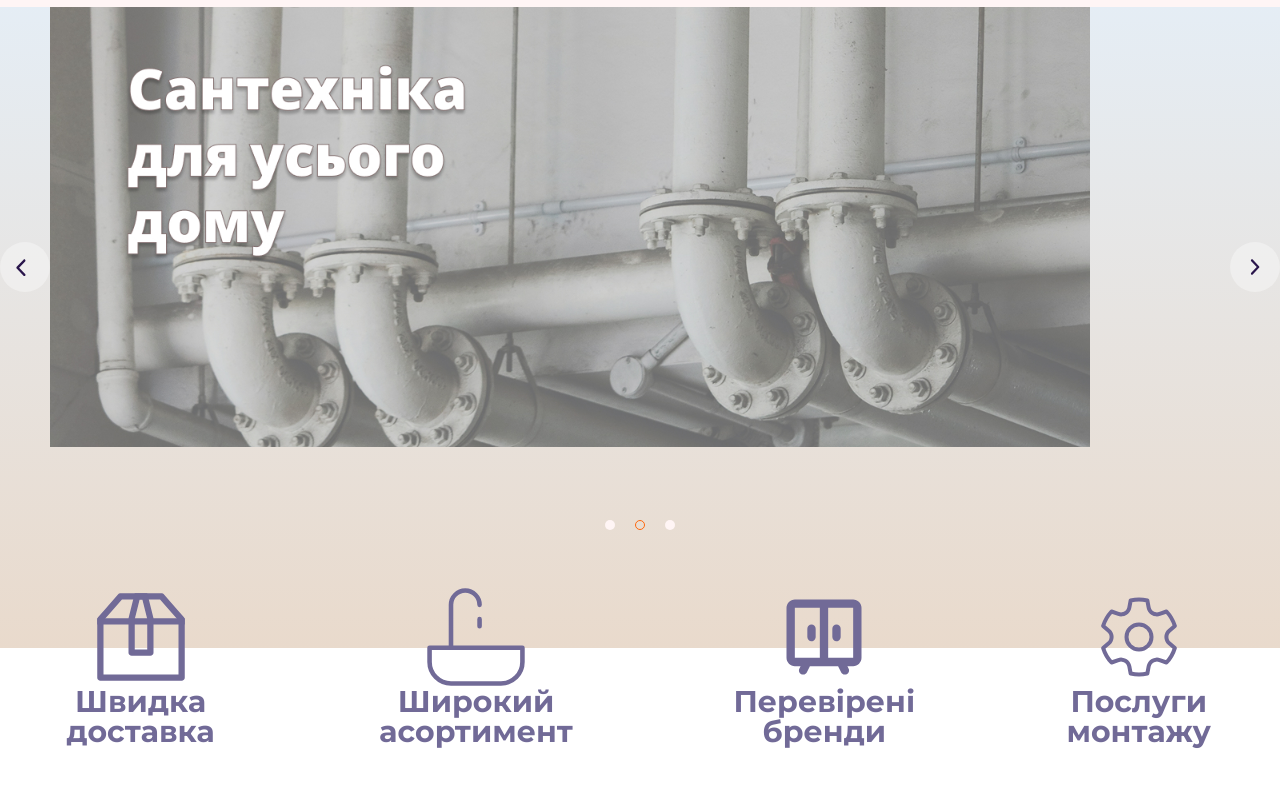
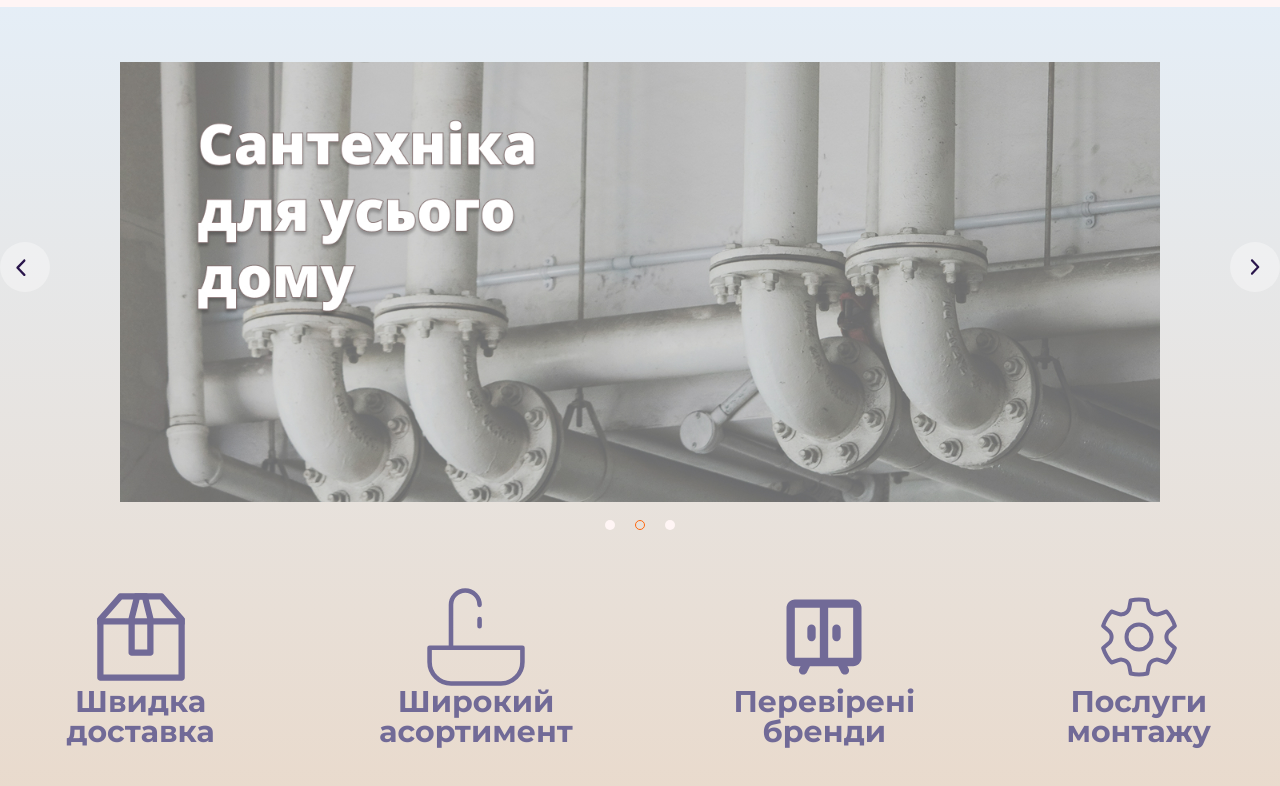
Before and after one commit to Masia0124/TeploMmarket, a plain HTML site: page index.html in a window 1280 px wide. Shown: the part 152-938 px from the top of the page. Drawn offline with nearby package versions, Linux system fonts and the light colour scheme.

Commit message:
Виправлення помилок

```diff
--- a/css/teplomarket.css
+++ b/css/teplomarket.css
@@ -14,10 +14,17 @@ body {
     background-repeat: no-repeat;
     height: auto;
     /* min-height: 100vh; */
+
+
 }
 
 
-
+html,
+body {
+    height: auto;
+    min-height: 100%;
+    width: 100%;
+}
 
 
 .container {
@@ -211,6 +218,11 @@ body {
 }
 
 /* < !-- Main Navigation -->  */
+main {
+    display: block;
+    width: 100%;
+    min-height: 100vh;
+}
 
 .main_nav {
     background-color: #FFF5F5;
@@ -275,8 +287,8 @@ a:hover {
 }
 
 .wrapper {
-    height: auto;
-    width: 100%;
+    display: block;
+    overflow: visible;
 }
 
 .slider {
@@ -348,6 +360,12 @@ a:hover {
     margin: 0 10px;
 }
 
+.slider,
+.slick-list,
+.slick-track {
+    height: 550px !important;
+}
+
 /* Активна точка */
 
 .slider .slick-dots li.slick-active button {
@@ -372,6 +390,8 @@ a:hover {
     left: 50%;
     transform: translateX(-50%);
 }
+
+
 
 /* Section1_icons */
 
--- a/index.html
+++ b/index.html
@@ -10,7 +10,7 @@
     <link rel="stylesheet" href="css\reset.css">
     <link rel="stylesheet" href="css\reset_-_Copy.css">
     <link rel="stylesheet" href="css\teplomarket.css">
-    <link rel="stylesheet" href="css/slik_base.css">
+
 
     <link rel="stylesheet" href="https://cdnjs.cloudflare.com/ajax/libs/font-awesome/6.5.0/css/all.min.css">
 
```
